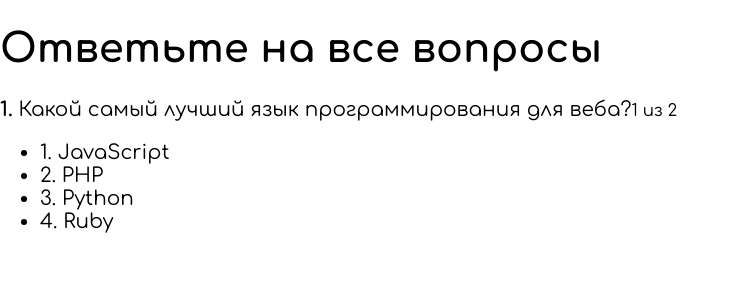
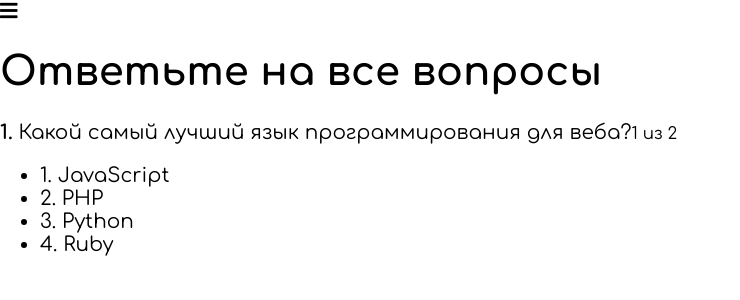
Before and after one commit to Belchenkov/react-quiz, a React app: page / in a window 1280 px wide. Shown: the top 300 px of the page, without its empty margins (0-740 px from the left). Built offline with nearby package versions, Linux system fonts and the light colour scheme.

Commit message:
Кпопка переключения меню

```diff
--- /dev/null
+++ b/src/components/Navigation/MenuToggle/MenuToggle.css
@@ -0,0 +1,18 @@
+.MenuToggle {
+    position: fixed;
+    top: 40px;
+    left: 40px;
+    font-size: 20px;
+    cursor: pointer;
+    color: #fff;
+    z-index: 100;
+    transition: opacity, left .2s ease-in;
+}
+
+.MenuToggle:hover {
+    opacity: .7;
+}
+
+.MenuToggle.open {
+    left: 320px;
+}
--- /dev/null
+++ b/src/components/Navigation/MenuToggle/MenuToggle.js
@@ -0,0 +1,25 @@
+import React from 'react';
+import classes from './MenuToggle.css';
+
+const MenuToggle = props => {
+    const cls = [
+        classes.MenuToggle,
+        'fa'
+    ];
+
+    if (props.isOpen) {
+        cls.push('fa-times');
+        cls.push(classes.open);
+    } else {
+        cls.push('fa-bars');
+    }
+
+    return (
+        <i
+            className={cls.join(' ')}
+            onClick={props.onToggle}
+        />
+    )
+};
+
+export default MenuToggle;
--- a/src/hoc/Layout/Layout.js
+++ b/src/hoc/Layout/Layout.js
@@ -1,11 +1,29 @@
 import React, {Component} from 'react';
 import classes from './Layout.css';
 
+import MenuToggle from "../../components/Navigation/MenuToggle/MenuToggle";
 
 class Layout extends Component {
+
+    state = {
+        menu: false
+    };
+
+    toggleMenuHandler = () => {
+        this.setState({
+           menu: !this.state.menu
+        });
+    };
+
     render () {
         return (
             <div className={classes.Layout}>
+
+                <MenuToggle
+                    onToggle={this.toggleMenuHandler}
+                    isOpen={this.state.menu}
+                />
+
                 <main>
                     { this.props.children }
                 </main>
```
